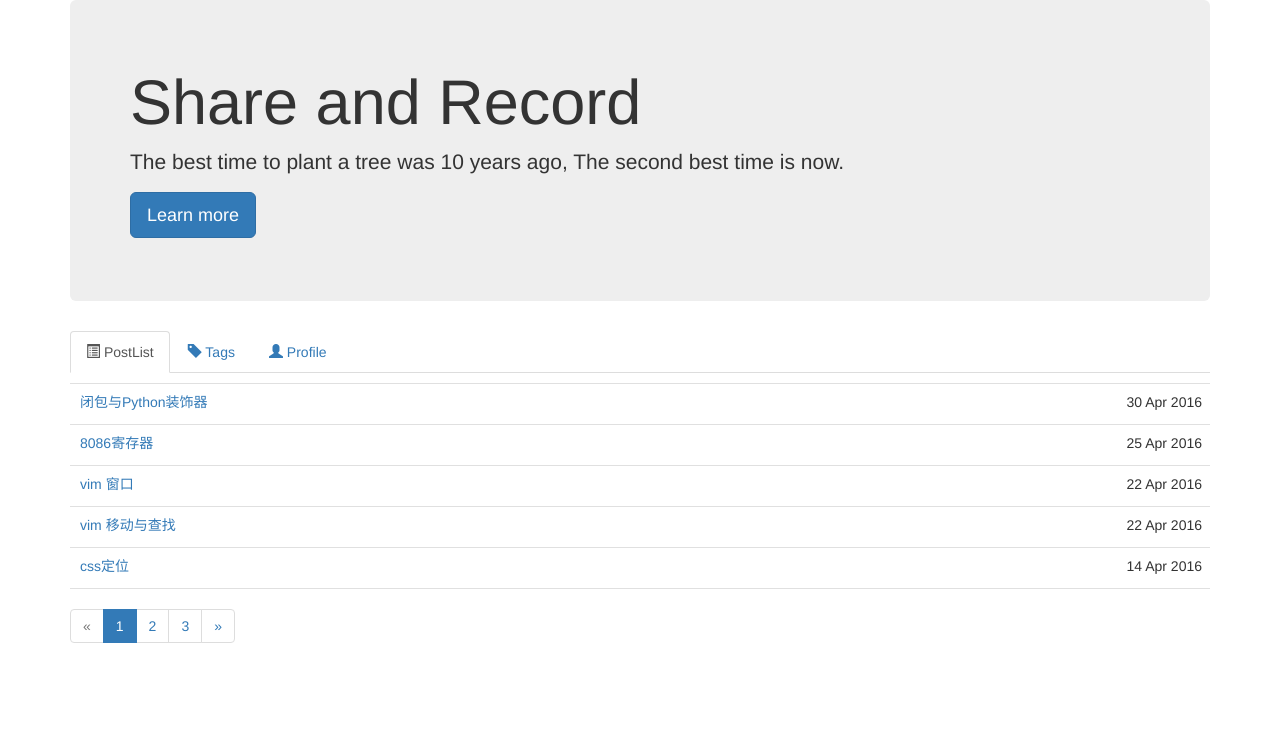
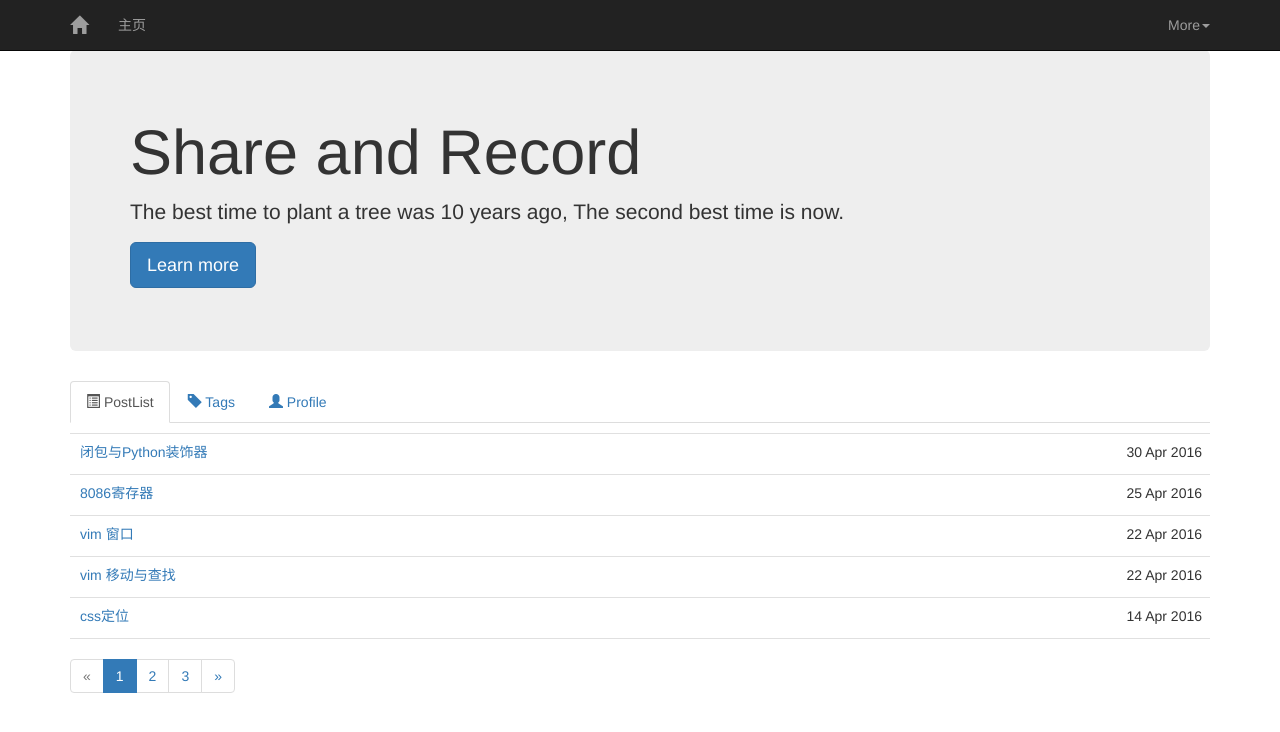
Before and after one commit to mapan1984/mapan1984.github.io, a Jekyll site: the page built from index.html, in a window 1280 px wide. Shown: the top 732 px of the page. Built offline with Jekyll 4.4.1, drawn with Linux system fonts in a browser that asks for light colours; the list of posts is cut into pages by our own code.

Commit message:
add nav in default.html

```diff
--- a/_layouts/default.html
+++ b/_layouts/default.html
@@ -5,7 +5,8 @@
     <link rel="stylesheet" href="/stylesheets/postlist.css"><!-- for postlist  and tags-->
     <link rel="stylesheet" href="/stylesheets/profile.css"><!-- for profile -->
 </head>
-<body>
+<body style="position: relative; padding-top: 50px;">
+    {% include nav.html %}
     {{ content }}
     {% include js.html %}
 </body>
```
